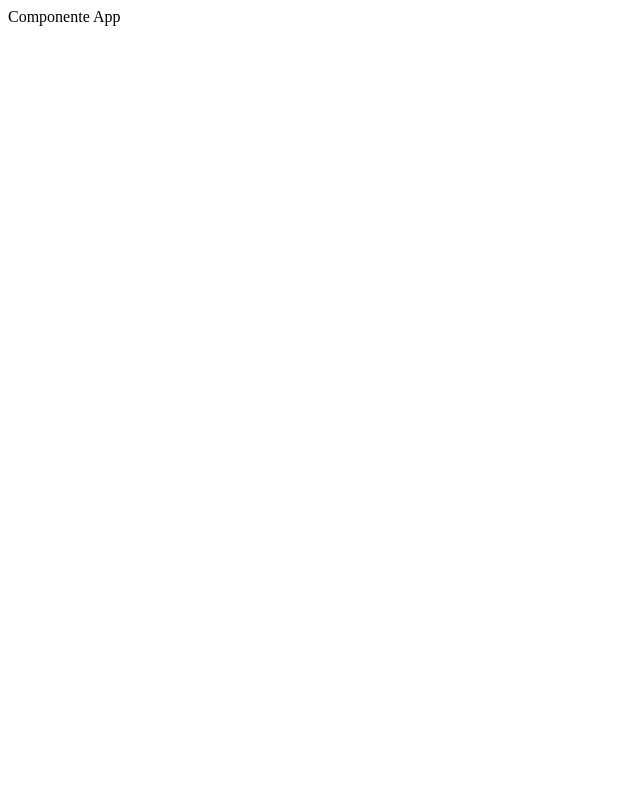
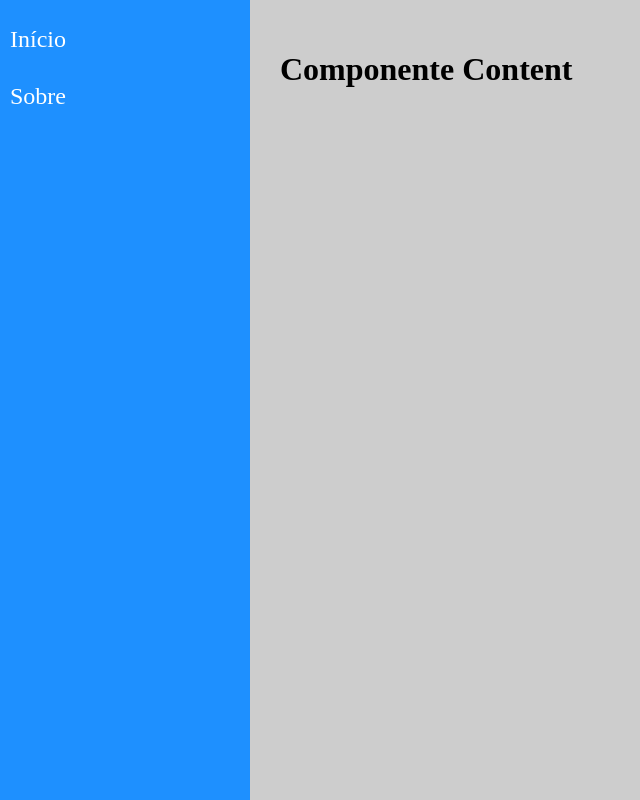
Before and after one commit to mxlysb/learn-react-udemy, a React (Create React App) app in the folder navegacao/: page / in a window 1280 px wide. Shown: the whole page, without its empty margins (0-640 px from the left). Built offline with nearby package versions, Linux system fonts and the light colour scheme.

Commit message:
aplicando estilo

```diff
--- a/navegacao/src/components/layout/Content.css
+++ b/navegacao/src/components/layout/Content.css
@@ -0,0 +1,6 @@
+.Content {
+    display: flex;
+    flex-grow: 1;
+    background-color: #cdcdcd;
+    padding: 30px;
+}
--- a/navegacao/src/components/layout/Content.jsx
+++ b/navegacao/src/components/layout/Content.jsx
@@ -3,7 +3,7 @@
 
 const Content = props => (
     <main className="Content">
-        Componente Content
+        <h1>Componente Content</h1>
     </main>
 )
 
--- a/navegacao/src/components/layout/Menu.css
+++ b/navegacao/src/components/layout/Menu.css
@@ -0,0 +1,31 @@
+.Menu {
+    display: flex;
+    flex-basis: 250px;
+    background-color: #1e90ff;
+}
+
+.Menu nav {
+    flex-grow: 1;
+}
+
+.Menu ul {
+    list-style: none;
+    padding: 0%;
+}
+
+.Menu li {
+    display: flex;
+}
+
+.Menu li a {
+    flex: 1;
+    padding: 10px;
+    margin-bottom: 10px;
+    text-decoration: none;
+    color: #fff;
+    font-size: 1.5rem;
+}
+
+.Menu li a:hover {
+    background: #00000030;
+}
--- a/navegacao/src/components/layout/Menu.jsx
+++ b/navegacao/src/components/layout/Menu.jsx
@@ -3,7 +3,16 @@
 
 const Menu = props => (
     <aside className="Menu">
-        Componente Menu
+        <nav>
+            <ul>
+                <li>
+                    <a href="/">Início</a>
+                </li>
+                <li>
+                    <a href="/">Sobre</a>
+                </li>
+            </ul>
+        </nav>
     </aside>
 )
 
--- /dev/null
+++ b/navegacao/src/index.css
@@ -0,0 +1,3 @@
+body {
+    margin: 0;
+}
--- a/navegacao/src/index.js
+++ b/navegacao/src/index.js
@@ -2,6 +2,7 @@
 import React from "react"
 
 import App from './views/App'
+import './index.css'
 
 ReactDOM.render(
     <App />,
--- a/navegacao/src/views/App.css
+++ b/navegacao/src/views/App.css
@@ -1,3 +1,4 @@
 .App {
-
+    display: flex;
+    height: 100vh;
 }
--- a/navegacao/src/views/App.jsx
+++ b/navegacao/src/views/App.jsx
@@ -1,9 +1,12 @@
 import React from "react"
+import Content from "../components/layout/Content"
+import Menu from "../components/layout/Menu"
 import './App.css'
 
 const App = props => (
     <div className="App">
-        Componente App
+        <Menu />
+        <Content />
     </div>
 )
 
```
